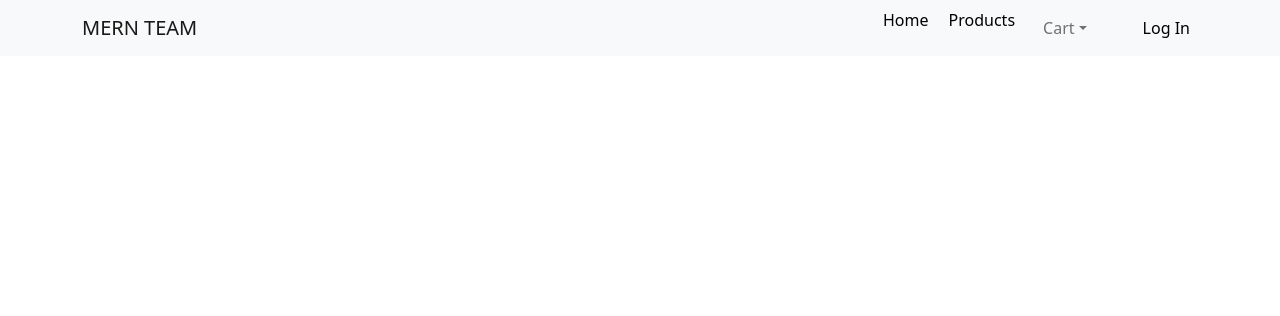
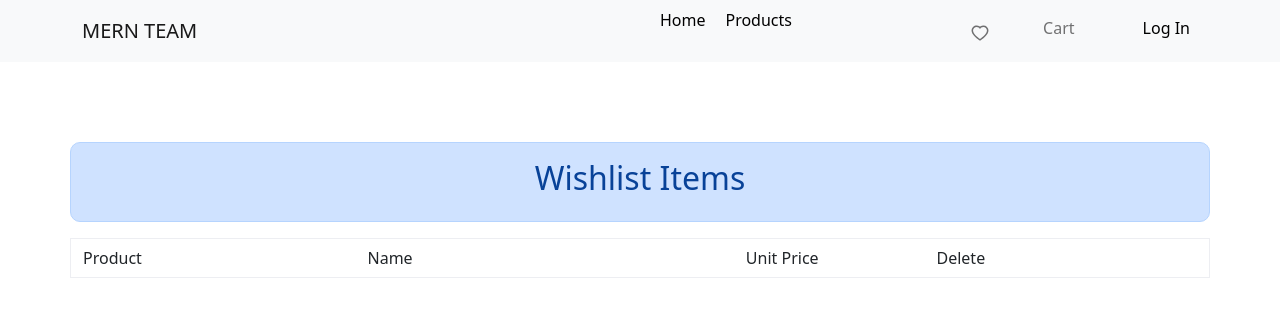
Before and after one commit to raihan-biswas-dev/Ecommerce-Team-Project-01, a React (Create React App) app in the folder frontend/: page /wishlist in a window 1280 px wide. Shown: the top 316 px of the page. Built offline with nearby package versions, Linux system fonts and the light colour scheme.

Commit message:
Wishlist done  and wishlist page done

```diff
--- a/frontend/src/App.js
+++ b/frontend/src/App.js
@@ -9,6 +9,9 @@ import { Store } from './Store';
 import { ToastContainer, } from 'react-toastify';
 import ProductDetails from './components/ProductDetails';
 import CartPage from './components/CartPage';
+import { AiFillDelete } from 'react-icons/ai';
+import { AiOutlineHeart } from 'react-icons/ai';
+import WishList from './components/Wishlist';
 
 
 
@@ -20,14 +23,22 @@ function App() {
     localStorage.removeItem("userInfo")
   }
 
-  const {state,dispatch,} = useContext(Store)
+  const {state,dispatch,state2,dispatch2} = useContext(Store)
   const {cart:{cartItems}} = state
+  const {wishlist:{wishlistItems}}= state2
 
 
 
 let handleRemoveItem=(item)=>{
   dispatch({
       type:'CART_REMOVE_ITEM',
+      payload:item
+  })
+}
+
+let handleRemoveWItem=(item)=>{
+  dispatch2({
+      type:'WISHLIST_REMOVE_ITEM',
       payload:item
   })
 }
@@ -49,7 +60,29 @@ let updateCart=(item,quantity)=>{
             <Nav className="ms-auto mainMenu">
               <Link to="/">Home</Link>
               <Link to="/products">Products</Link>
-              <NavDropdown id="nav-dropdown-dark-example" className="menuicn" title="Cart">
+              <NavDropdown style={{marginLeft:"150px",fontSize:"20px"}} title={<AiOutlineHeart className="menuicn"/>} id="basic-nav-dropdown">
+
+      {wishlistItems.map((item)=>(
+
+
+
+      <>
+        <img width="80" className='mt-2'  src={item.img}/>
+      <Link style={{color:"#333"}} to={`/products/${item.slug}`}>{item.name}</Link>
+                            <span onClick={()=>handleRemoveWItem(item)}><AiFillDelete/></span>
+                            <NavDropdown.Divider/>
+      </>
+
+      ))}
+
+                   <div className="text-center">
+                   <Button variant='info'>
+                   <Link to="/wishlist">Go to Wishlist</Link></Button>
+                   </div>
+            </NavDropdown>
+            {state2.wishlist.wishlistItems.length>0 && (<span class='badge badge-warning' id='lblCartCount1'> {state2.wishlist.wishlistItems.length} </span>
+            )}
+              <NavDropdown id="nav-dropdown-dark-example" title="Cart">
         {cartItems.map((item)=>(
         <div>
           <img src={item.img} style={{width:"80px"}}/>
@@ -70,7 +103,12 @@ let updateCart=(item,quantity)=>{
           <Button className='viewcart'><Link style={{color:"#fff"}} to='/cartpage'>View Cart</Link></Button>
            </div>
         </NavDropdown>
-              <Nav.Link >
+        {state.cart.cartItems.length>0 && (
+
+          <span class='badge badge-warning' id='lblCartCount'> {state.cart.cartItems.length} </span>
+
+ )}
+              <Nav.Link>
                 {userInfo ?
                   <NavDropdown title={userInfo.name} id="basic-nav-dropdown">
                     <NavDropdown.Item href="#action/3.3">Something</NavDropdown.Item>
@@ -95,6 +133,7 @@ let updateCart=(item,quantity)=>{
           <Route path="/signin" element={<Login />} />
           <Route path="/signup" element={<Signup />} />
           <Route path="/cartpage" element={<CartPage />} />
+          <Route path="/wishlist" element={<WishList />} />
         </Routes>
 
         <Container>
--- a/frontend/src/Store.js
+++ b/frontend/src/Store.js
@@ -31,6 +31,35 @@ function reducer(state,action){
     }
 }
 
+const initialState2 ={
+    wishlist:{
+        wishlistItems:localStorage.getItem("wishlistItems") ? JSON.parse(localStorage.getItem("wishlistItems")) : []
+    }
+}
+
+function reducer2(state,action){
+    switch(action.type){
+        case 'WISHLIST_ADD_ITEM':
+            const newItem = action.payload
+            const existingItem = state.wishlist.wishlistItems.find((item)=>item._id === newItem._id)
+            const wishlistItems = existingItem ? state.wishlist.wishlistItems.map((item)=>item._id === existingItem._id ? newItem : item)
+            : [...state.wishlist.wishlistItems,newItem]
+
+            localStorage.setItem("wishlistItems", JSON.stringify(wishlistItems))
+
+            return {...state,wishlist:{...state.wishlist,wishlistItems}}
+            case 'WISHLIST_REMOVE_ITEM':{
+                const wishlistItems = state.wishlist.wishlistItems.filter((item)=>item._id !== action.payload._id)
+                localStorage.setItem("wishlistItems", JSON.stringify(wishlistItems))
+                return {...state,wishlist:{...state.wishlist,wishlistItems}}
+            }
+
+            default:
+                return state
+
+            }
+        }
+
 
 const userInitialState = {
     userInfo: localStorage.getItem('userInfo') ? JSON.parse(localStorage.getItem('userInfo')) : null
@@ -49,8 +78,9 @@ function userReducer(state, action) {
 
 export function StoreProvider(props) {
     const [state, dispatch] = useReducer(reducer, initialState)
+    const [state2, dispatch2] = useReducer(reducer2, initialState2);
     const [state3, dispatch3] = useReducer(userReducer, userInitialState);
 
-    const value = { state, dispatch ,state3, dispatch3, }
+    const value = { state, dispatch ,state3, dispatch3,state2, dispatch2,  }
     return <Store.Provider value={value}>{props.children}</Store.Provider>
 }
--- a/frontend/src/components/ProductDetails.js
+++ b/frontend/src/components/ProductDetails.js
@@ -7,6 +7,7 @@ import axios from 'axios'
 import { Container, Row, Col, Card, Button, Alert, ListGroup, Badge } from 'react-bootstrap'
 import Rating from './Rating';
 import { Store } from '../Store';
+import { BsHeart } from 'react-icons/bs';
 
 
 
@@ -67,6 +68,16 @@ export default function ProductDetails() {
     })
     navigate(`/cartpage`)
 }
+
+let handleAddToWishlist= async(product)=>{
+
+  dispatch2({
+    type:'WISHLIST_ADD_ITEM',
+    payload:{...product}
+  })
+}
+
+
   return (
     <Container>
       <Helmet>
@@ -119,11 +130,13 @@ export default function ProductDetails() {
 
                 <ListGroup variant="flush">
                   <Button disabled onClick={handleAddToCart} variant="danger">Out Of Stock</Button>
+              <button onClick={()=>handleAddToWishlist(product)}  className='wishbtnpd'>Add To WishList<BsHeart style={{marginLeft:"10px"}}/></button>
                 </ListGroup>
               :
 
                 <ListGroup variant="flush">
                   <Button onClick={handleAddToCart} variant="dark">Add to cart</Button>
+              <button onClick={()=>handleAddToWishlist(product)}  className='wishbtnpd'>Add To WishList<BsHeart style={{marginLeft:"10px"}}/></button>
                 </ListGroup>
               }
               </Card>
--- a/frontend/src/components/Products.js
+++ b/frontend/src/components/Products.js
@@ -5,6 +5,7 @@ import axios from 'axios'
 import { Helmet } from 'react-helmet-async';
 import Rating from './Rating';
 import { Store } from '../Store';
+import { BsHeart } from 'react-icons/bs';
 
 
 
@@ -47,7 +48,7 @@ function Products() {
 
     }, [])
 
-    const { state , dispatch: ctxDispatch,} = useContext(Store)
+    const { state , dispatch: ctxDispatch,dispatch2} = useContext(Store)
     const {cart} = state
 
     let handleAddToCart=async(product)=>{
@@ -68,7 +69,13 @@ function Products() {
 
     const {cart:{cartItems}} = state
 
+    let handleAddToWishlist= async(product)=>{
 
+        dispatch2({
+          type:'WISHLIST_ADD_ITEM',
+          payload:{...product}
+        })
+      }
 
 
 
@@ -103,12 +110,14 @@ function Products() {
                                         {item.stoke == 0
           ?
           <span class="add-to-cart">
-          <Button disabled className='addTocartBtn' variant="danger">Out Of Stock</Button>
+          <Button disabled className='addTocartBtn' variant="danger">Out Of Stock</Button><button onClick={()=>handleAddToWishlist(item)} style={{marginLeft:"130px",marginTop:"-4px",position:"absolute",fontSize:"20px",background:"transparent",borderColor:"transparent",color:"#fff"}}><BsHeart className='heart'/></button>
+          <button onClick={()=>handleAddToWishlist(item)}  className='wishbtn1'><BsHeart/></button>
         </span>
 
           :
             <span class="add-to-cart">
-              <Button onClick={()=>handleAddToCart(item)}  className='addTocartBtn' variant="primary">Add to cart</Button>
+              <Button onClick={()=>handleAddToCart(item)}  variant="primary">Add to cart</Button>
+              <button onClick={()=>handleAddToWishlist(item)}  className='wishbtn'><BsHeart/></button>
 
             </span>
 
--- /dev/null
+++ b/frontend/src/components/Wishlist.js
@@ -0,0 +1,92 @@
+import React, { useContext } from 'react'
+import { Container,Row,Col,Alert,ListGroup, Button } from 'react-bootstrap'
+
+import { Link, useNavigate } from 'react-router-dom'
+import { Store } from '../Store'
+import { AiFillDelete } from 'react-icons/ai';
+
+
+
+const WishList = () => {
+
+    let navigate = useNavigate()
+
+    const {state2,dispatch2}= useContext(Store)
+
+    const {wishlist:{wishlistItems}}= state2
+
+    let updatewishlist=(item,quantity)=>{
+        dispatch2({
+            type:'WISHLIST_ADD_ITEM',
+            payload:{...item}
+        })
+    }
+
+
+    let handleRemoveItem=(item)=>{
+        dispatch2({
+            type:'WISHLIST_REMOVE_ITEM',
+            payload:item
+        })
+    }
+
+
+  return (
+    <>    <Container>
+
+    <Row style={{marginTop:"80px"}}>
+    <Alert className='text-center'style={{borderRadius:"10px"}}><h2>Wishlist Items</h2></Alert>
+
+      <Col lg={12}>
+        {wishlistItems.length <0
+        ?
+        <Alert variant='danger'>
+          WishList Is Empty
+      </Alert>
+      :
+      <ListGroup variant="flush">
+        <Row style={{background:"#fff",border:"1px solid #edeef2",height:"40px",}}>
+        <Col style={{marginTop:"7px",}} lg={3}>Product</Col>
+        <Col style={{marginTop:"7px"}} lg={3}>Name</Col>
+        <Col style={{marginTop:"7px",textAlign:"center"}} lg={3}>Unit Price</Col>
+        <Col style={{marginTop:"7px"}} lg={3}>Delete</Col>
+        </Row>
+  {wishlistItems.map((item)=>(
+    <ListGroup.Item style={{marginTop:"20px"}}>
+
+    <Row>
+      <Col style={{marginLeft:"-15px"}}lg={1}>
+        <img src={item.img} style={{width:"80px"}}/>
+      </Col>
+      <Col style={{textAlign:"center",marginLeft:"70px"}}  lg={3}>
+      <Link style={{color:"#333"}} to={`/products/${item.slug}`}>{item.name}</Link>
+
+      </Col>
+      <Col style={{textAlign:"center",marginLeft:"210px"}}  lg={2}>
+      <a>$ {item.price}</a>
+      </Col>
+      <Col style={{textAlign:"center"}} lg={1}>
+      <a  style={{marginLeft:"0px",width:"200px",marginTop:"8px"}} onClick={()=>handleRemoveItem(item)}><Button variant='danger'>Delete</Button></a>
+      </Col>
+      <Col style={{textAlign:"center"}}  lg={1}>
+      <a >{item.quantity}</a>
+      </Col>
+    </Row>
+  </ListGroup.Item>
+  ))}
+</ListGroup>
+
+
+      }
+      </Col>
+
+    </Row>
+
+    </Container>
+
+
+    </>
+  )
+}
+
+export default WishList
--- a/frontend/src/index.css
+++ b/frontend/src/index.css
@@ -130,3 +130,51 @@ a {
   border-bottom: 1px solid #edeef2;
   font-weight: 400;
 }
+
+.badge {
+  height: 20px;
+  border-radius: 25px;
+}
+
+.label-warning,
+.badge-warning{
+  background-color: red;
+}
+
+.label-warning, .badge-warning {
+  background-color: red;
+  margin-left: -30px;
+  margin-top: 0px;
+}
+.dropdown-toggle::after {
+  display: inline-block;
+  margin-left: .255em;
+  vertical-align: .255em;
+  border-top: 0em solid;
+  border-right: .3em solid transparent;
+  border-bottom: 0;
+  border-left: .3em solid transparent;
+}
+
+.wishbtn{
+  background-color: transparent;
+  border-color: transparent;
+  margin-left: 120px;
+  font-size: 20px;
+
+}
+.wishbtn1{
+  background-color: transparent;
+  border-color: transparent;
+  margin-left: 110px;
+  font-size: 20px;
+}
+
+.wishbtnpd{
+    color: #fff;
+    background-color: #212529;
+    border-color: #212529;
+    border-radius: 5px;
+    margin-top: 10px;
+    height: 40px;
+}
```
